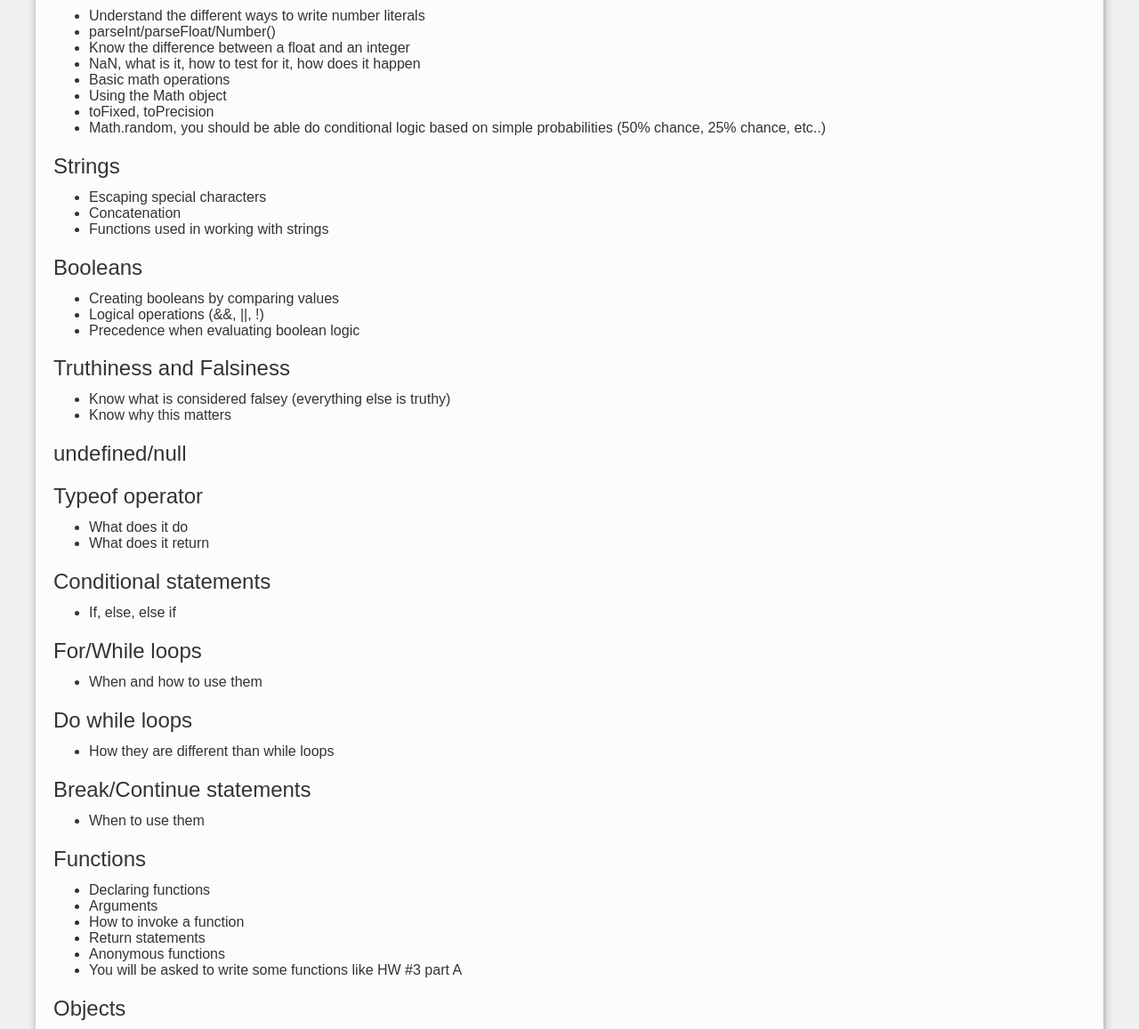
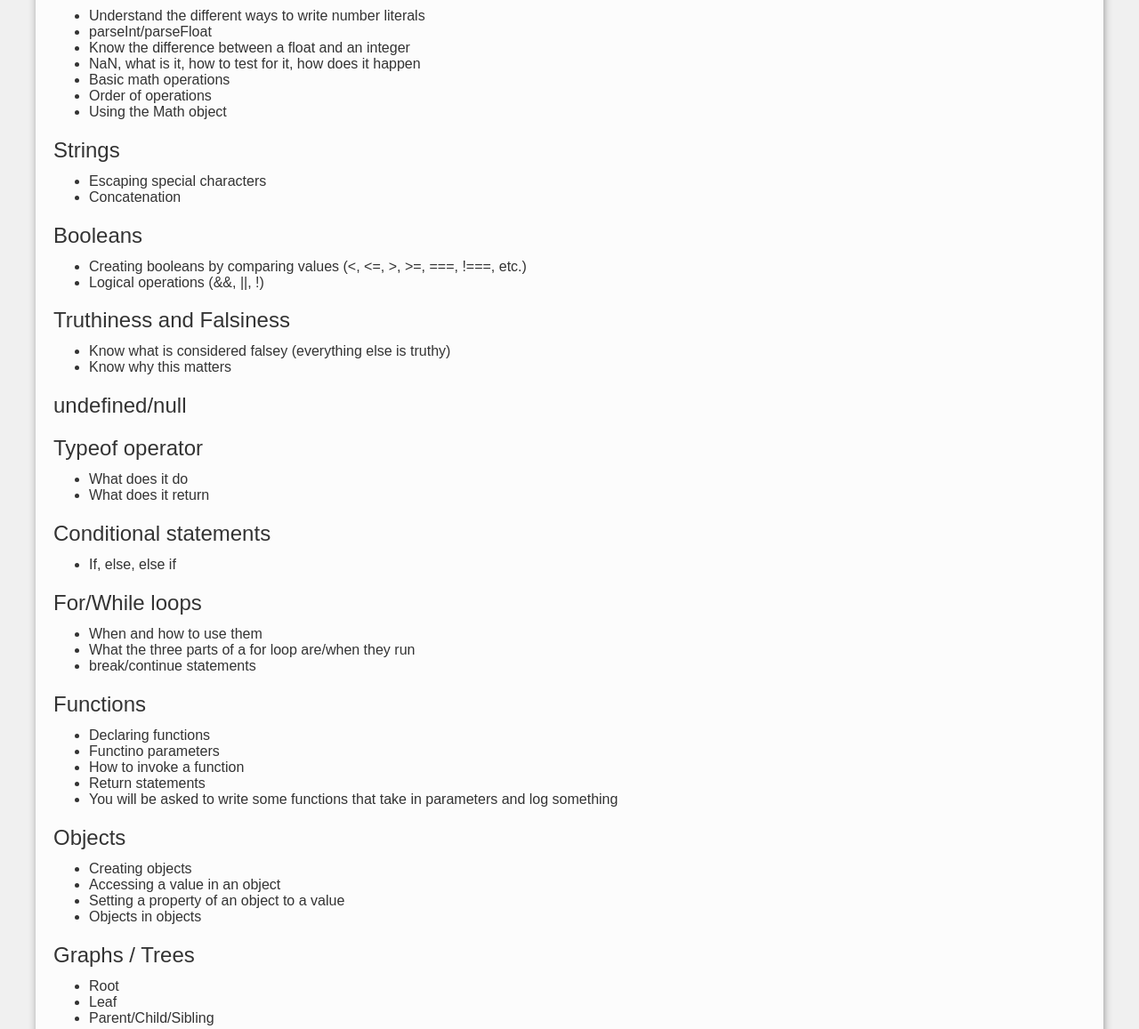
Before and after one commit to bhcarpenter/intro-to-programming, a plain HTML site: page week4/midterm_review/index.html in a window 1280 px wide. Shown: the part 317-1474 px from the top of the page at 89% size. Drawn offline with Linux system fonts and the light colour scheme.

Commit message:
Update the midterm review for Winter 2013.

```diff
--- a/week4/midterm_review/index.html
+++ b/week4/midterm_review/index.html
@@ -23,27 +23,24 @@
   <h2>Numbers</h2>
   <ul>
     <li>Understand the different ways to write number literals</li>
-    <li>parseInt/parseFloat/Number()</li>
+    <li>parseInt/parseFloat</li>
     <li>Know the difference between a float and an integer</li>
     <li>NaN, what is it, how to test for it, how does it happen</li>
     <li>Basic math operations</li>
+    <li>Order of operations</li>
     <li>Using the Math object</li>
-    <li>toFixed, toPrecision</li>
-    <li>Math.random, you should be able do conditional logic based on simple probabilities (50% chance, 25% chance, etc..)</li>
   </ul>
 
   <h2>Strings</h2>
   <ul>
     <li>Escaping special characters</li>
     <li>Concatenation</li>
-    <li>Functions used in working with strings</li>
   </ul>
 
   <h2>Booleans</h2>
   <ul>
-    <li>Creating booleans by comparing values</li>
+    <li>Creating booleans by comparing values (&lt;, &lt;=, &gt;, &gt;=, ===, !===, etc.)</li>
     <li>Logical operations (&amp;&amp;, ||, !)</li>
-    <li>Precedence when evaluating boolean logic</li>
   </ul>
 
   <h2>Truthiness and Falsiness</h2>
@@ -68,26 +65,17 @@
   <h2>For/While loops</h2>
   <ul>
     <li>When and how to use them</li>
-  </ul>
-
-  <h2>Do while loops</h2>
-  <ul>
-    <li>How they are different than while loops</li>
-  </ul>
-
-  <h2>Break/Continue statements</h2>
-  <ul>
-    <li>When to use them</li>
+    <li>What the three parts of a for loop are/when they run</li>
+    <li>break/continue statements</li>
   </ul>
 
   <h2>Functions</h2>
   <ul>
     <li>Declaring functions</li>
-    <li>Arguments</li>
+    <li>Functino parameters</li>
     <li>How to invoke a function</li>
     <li>Return statements</li>
-    <li>Anonymous functions</li>
-    <li>You will be asked to write some functions like HW #3 part A</li>
+    <li>You will be asked to write some functions that take in parameters and log something</li>
   </ul>
 
   <h2>Objects</h2>
@@ -109,8 +97,15 @@
   <ul>
     <li>The document object</li>
     <li>document.getElementById()</li>
-    <li>Traversal (don't memorize the function names, but be able to recognize what they do)</li>
+    <li>Traversal (don't memorize the property names, but be able to recognize what they do)</li>
   </ul>
+
+  <h2>DOM Events</h2>
+  <ul>
+    <li>I won't ask you to write an event handler, but know how it works.</li>
+    <li>Know what the preventDefault() method is used for</li>
+  </ul>
+
 </article>
 
 </body>
```
